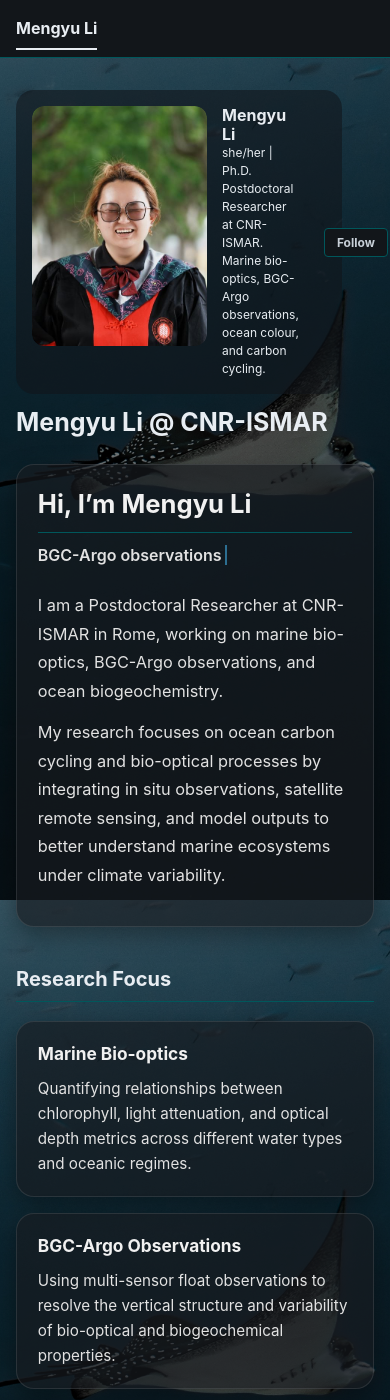
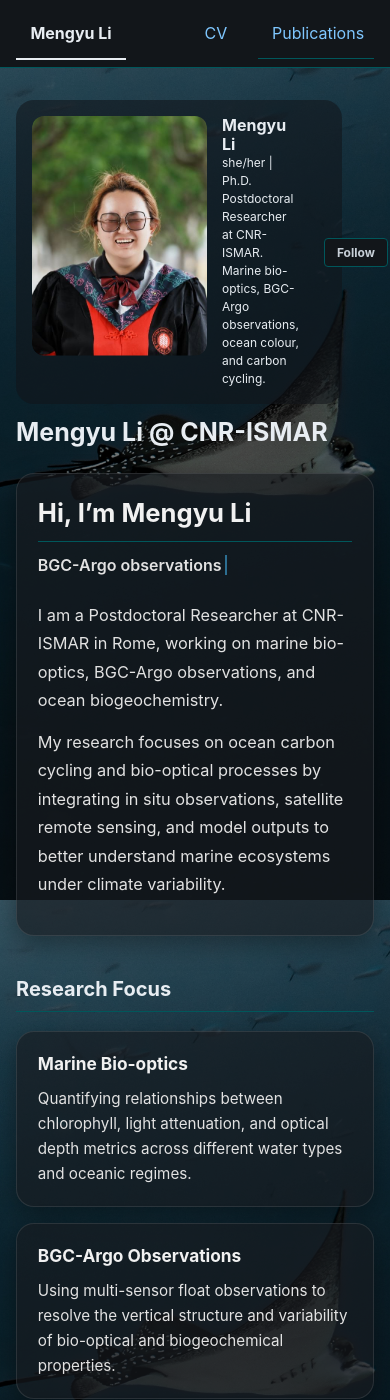
Before and after one commit to MengyuLi15/MengyuLi15.github.io, a Jekyll site: the page built from _pages/about.md, in a window 390 px wide and 1400 px high. Built offline with Jekyll 4.4.1, drawn with Linux system fonts in a browser that asks for light colours; a script bundle is joined from its source files by our own code; library files that are not in the unit come from our copies.

Commit message:
Update main.scss

```diff
--- a/assets/css/main.scss
+++ b/assets/css/main.scss
@@ -281,8 +281,9 @@
 .masthead button {
   display: none !important;
 }
-/* ===== Mobile navigation horizontal scroll ===== */
+/* ===== Mobile navigation: keep all links visible ===== */
 @media (max-width: 768px) {
+  .masthead__inner-wrap,
   .masthead__menu,
   .greedy-nav {
     overflow-x: auto !important;
@@ -291,23 +292,44 @@
     -webkit-overflow-scrolling: touch;
   }
 
-  .visible-links {
+  .greedy-nav {
     display: flex !important;
-    flex-wrap: nowrap !important;
-    white-space: nowrap !important;
-    overflow: visible !important;
+    align-items: center !important;
   }
 
-  .visible-links li {
-    flex: 0 0 auto !important;
-  }
-
-  .visible-links a {
+  .greedy-nav .visible-links,
+  .greedy-nav .hidden-links {
+    display: flex !important;
+    visibility: visible !important;
+    opacity: 1 !important;
+    position: static !important;
+    transform: none !important;
+    float: none !important;
+    box-shadow: none !important;
+    border: none !important;
+    background: transparent !important;
+    margin: 0 !important;
+    padding: 0 !important;
     white-space: nowrap !important;
   }
 
-  .hidden-links,
-  .greedy-nav__toggle {
+  .greedy-nav .visible-links li,
+  .greedy-nav .hidden-links li {
+    display: inline-block !important;
+    flex: 0 0 auto !important;
+    white-space: nowrap !important;
+  }
+
+  .greedy-nav .visible-links a,
+  .greedy-nav .hidden-links a {
+    display: inline-block !important;
+    white-space: nowrap !important;
+    padding: 0.8rem 0.9rem !important;
+  }
+
+  .greedy-nav__toggle,
+  .greedy-nav button,
+  .masthead button {
     display: none !important;
   }
 }
```
